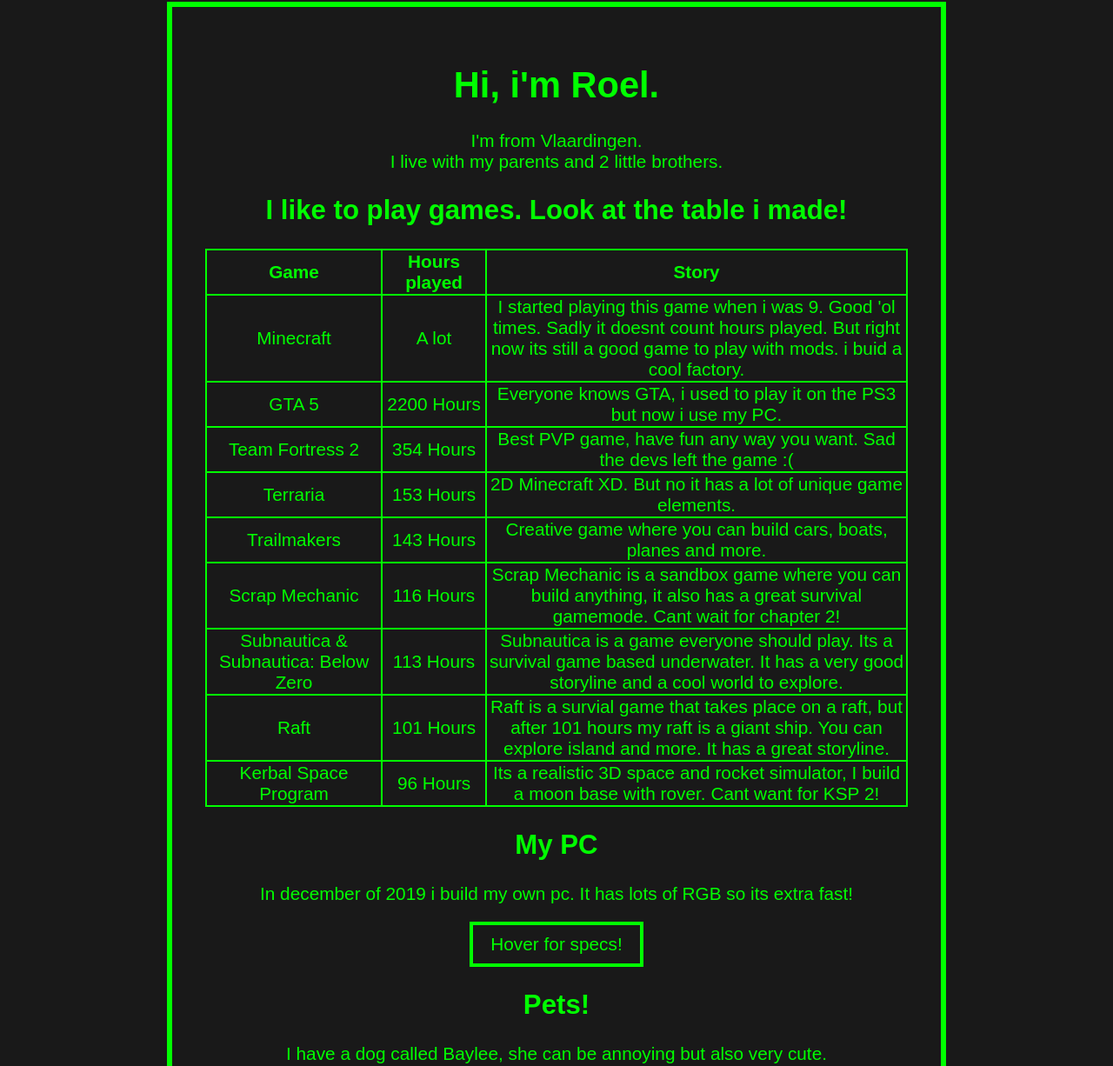
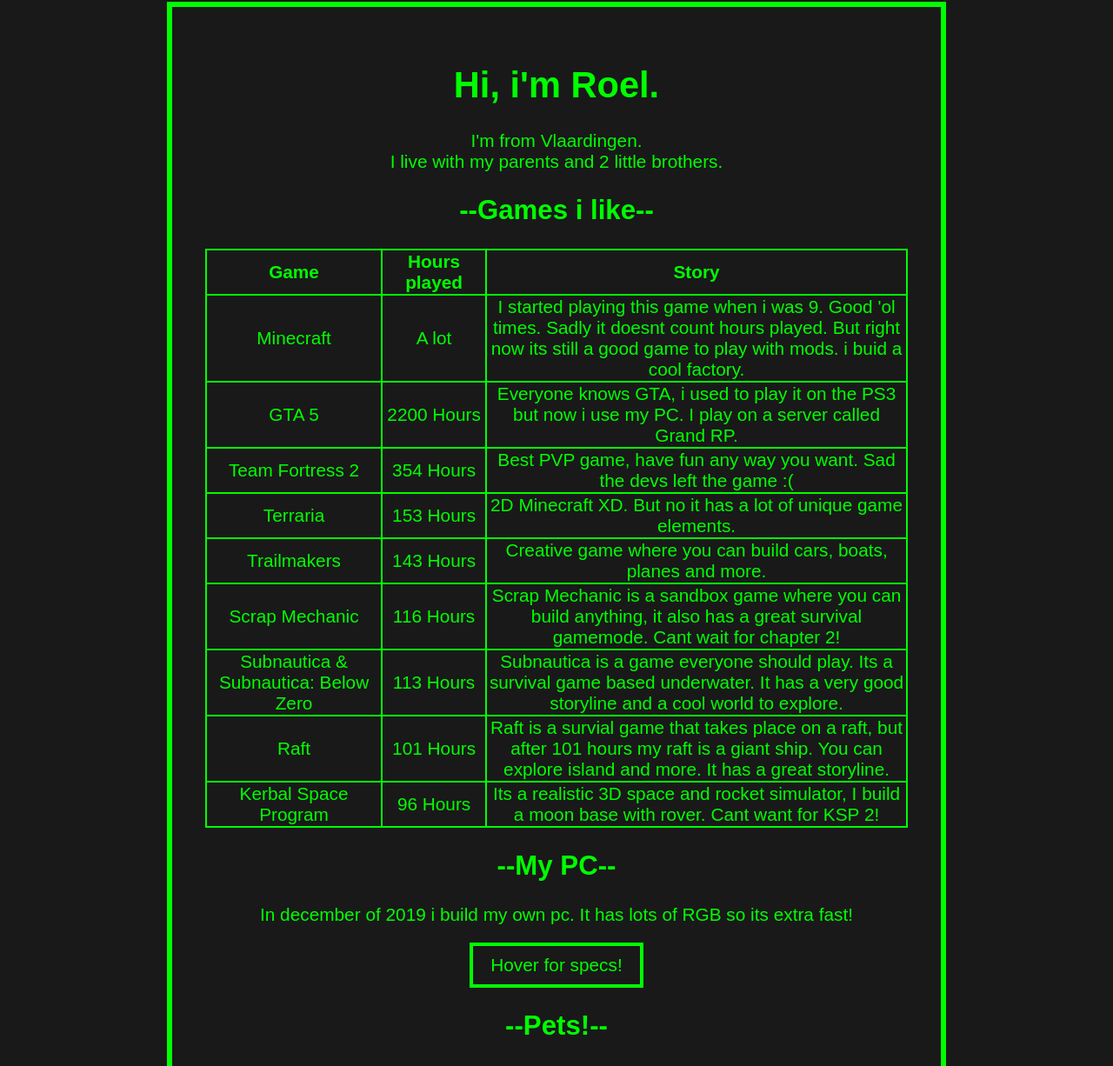
Before and after one commit to roel204/Portfolio_old, a plain HTML site: page index.html in a window 1280 px wide. Shown: the part 58-1284 px from the top of the page at 87% size. Drawn offline with Linux system fonts and the light colour scheme.

Commit message:
Add files via upload

```diff
--- a/index.html
+++ b/index.html
@@ -28,7 +28,7 @@
   <main>
     <h1>Hi, i'm Roel.</h1>
     <p>I'm from Vlaardingen. <br> I live with my parents and 2 little brothers.</p>
-    <h2>I like to play games. Look at the table i made!</h2>
+    <h2>--Games i like--</h2>
     <table style="width: 100%">
       <tr>
         <th style="width: 25%;">Game</th>
@@ -44,7 +44,8 @@
       <tr>
         <td>GTA 5</td>
         <td>2200 Hours</td>
-        <td>Everyone knows GTA, i used to play it on the PS3 but now i use my PC.</td>
+        <td>Everyone knows GTA, i used to play it on the PS3 but now i use my PC. I play on a server called Grand RP.
+        </td>
       </tr>
       <tr>
         <td>Team Fortress 2</td>
@@ -85,7 +86,7 @@
         <td>Its a realistic 3D space and rocket simulator, I build a moon base with rover. Cant want for KSP 2!</td>
       </tr>
     </table>
-    <h2>My PC</h2>
+    <h2>--My PC--</h2>
     <p>In december of 2019 i build my own pc. It has lots of RGB so its extra fast!</p>
     <div class="dropdown">
       <span>Hover for specs!</span>
@@ -94,8 +95,8 @@
           Pro</p>
       </div>
     </div>
-    <h2>Pets!</h2>
-    <p>I have a dog called Baylee, she can be annoying but also very cute.</p>
+    <h2>--Pets!--</h2>
+    <p>I have a dog called Baylee, she very cute.</p>
     <section>
       <img src="Images/Baylee1.jpeg" alt="Baylee">
       <img src="Images/Baylee2.jpeg" alt="Baylee">
```
Also changed, not shown: about.html (+1 -1 lines), skills.html (+4 -5 lines).
